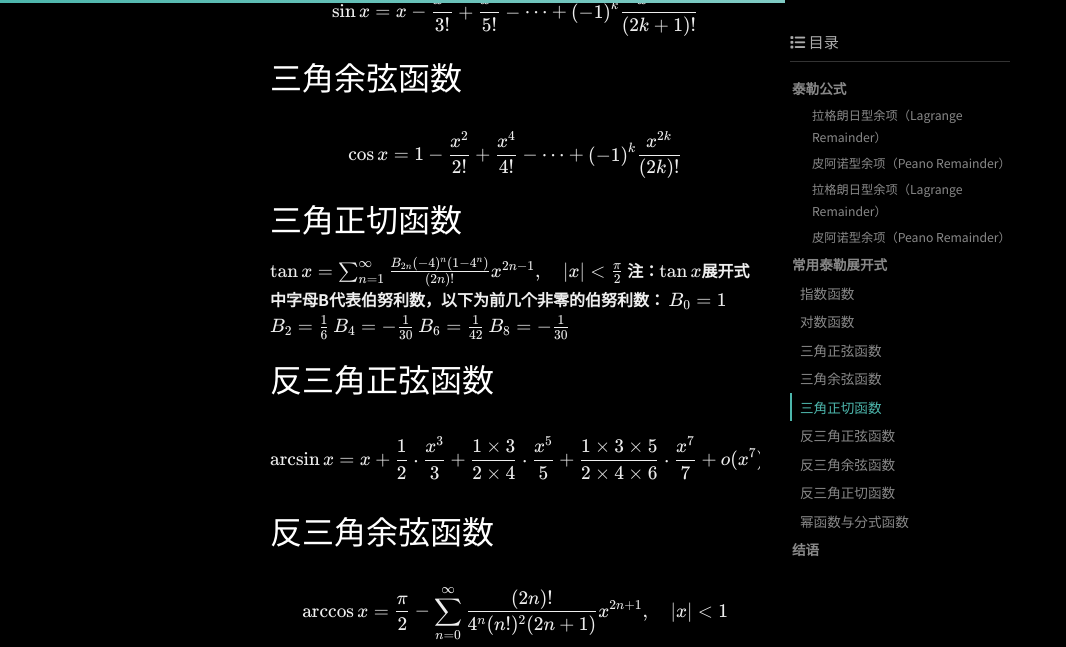
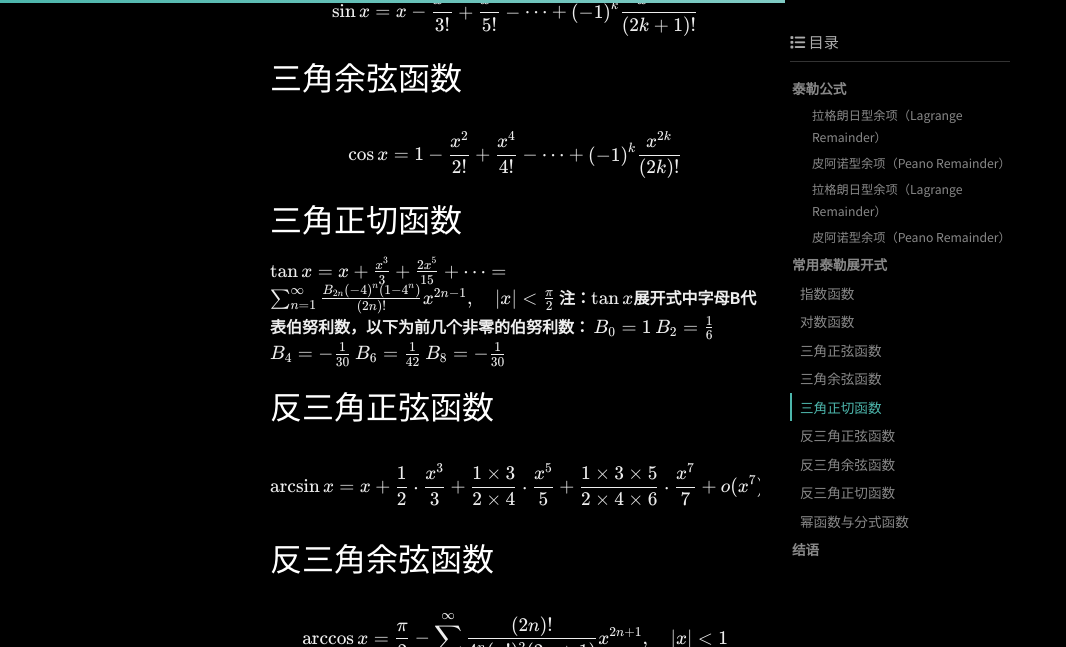
Before and after one commit to CanYouImag/CanYouImag.github.io, a Jekyll site: the page built from _posts/2026-06-02-Math-Taylor-series-note.md, in a window 1280 px wide and 900 px high, scrolled down 1663 px, cut to the strip 0-647 px from the top of the window. Shown: the whole strip, without its empty margins (0-1066 px from the left). Built offline with Jekyll 4.4.1, drawn with Linux system fonts in a browser that asks for light colours; comment, search, counter and statistics services are not loaded.

Commit message:
新博文

```diff
--- a/_posts/2026-06-02-Math-Taylor-series-note.md
+++ b/_posts/2026-06-02-Math-Taylor-series-note.md
@@ -84,7 +84,8 @@ $$
 ## 三角正切函数
 
 $$
-\tan x = \sum_{n=1}^{\infty} \frac{B_{2n}(-4)^n(1-4^n)}{(2n)!} x^{2n-1}, \quad |x| < \frac{\pi}{2}
+\tan x = x + \frac{x^3}{3} + \frac{2x^5}{15} + \cdots
+= \sum_{n=1}^{\infty} \frac{B_{2n}(-4)^n(1-4^n)}{(2n)!} x^{2n-1}, \quad |x| < \frac{\pi}{2}
 $$
 **注：$\tan x$展开式中字母B代表伯努利数，以下为前几个非零的伯努利数：**
 $$
```
